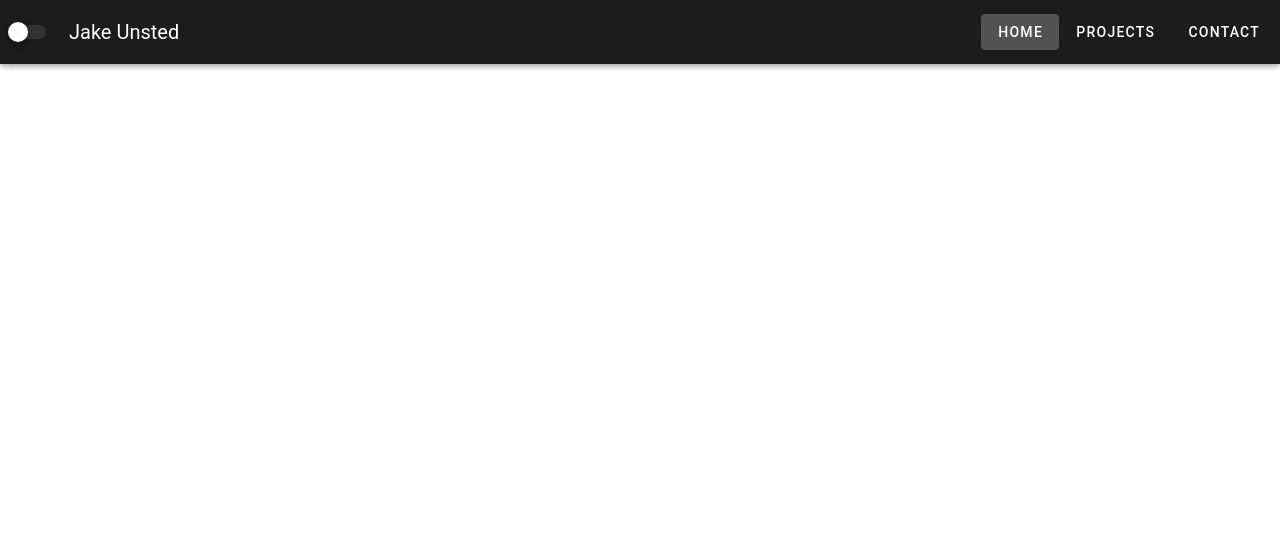
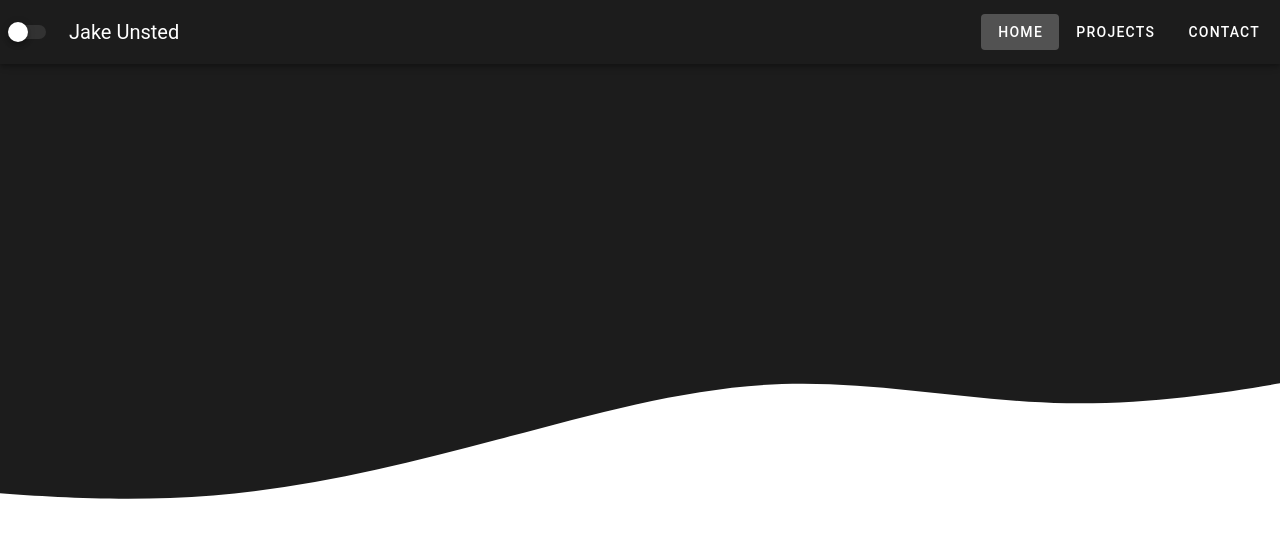
Before and after one commit to jakeunsted/jakeunsted.github.io, a Vue app: page / in a window 1280 px wide. Shown: the top 538 px of the page. Built offline with nearby package versions, Linux system fonts and the light colour scheme.

Commit message:
Wave background on home

```diff
--- /dev/null
+++ b/src/components/background/WaveBackground.vue
@@ -0,0 +1,27 @@
+<template>
+  <section class="curve">
+    <slot></slot>
+  </section>
+</template>
+
+<script>
+export default {
+  name: 'WaveBackground',
+  props: {
+    color: {
+      type: String,
+      default: '#1c1c1c'
+    }
+  },
+}
+</script>
+
+<style>
+.curve {
+  background-image: url('../../assets/waves/wave-haikei.svg');
+  background-position: center;
+  background-size: cover;
+  height: 100%;
+  margin-top: -200px
+}
+</style>
--- a/src/components/nav/NavigationBarDesktop.vue
+++ b/src/components/nav/NavigationBarDesktop.vue
@@ -1,5 +1,4 @@
 <template>
-  <v-app>
     <v-app-bar app color="primary">
       <v-switch v-model="isDarkMode" class="ml-2 theme-switch" @click="toggleTheme"></v-switch>
       <v-toolbar-title class="text-left">Jake Unsted</v-toolbar-title>
@@ -27,9 +26,7 @@
       </v-menu>
       <v-btn to="/contact" text :class="{ 'primary': currentPage === 'Contact' }">Contact</v-btn>
     </v-app-bar>
-
-    <router-view></router-view>
-  </v-app>
+    <!-- <router-view></router-view> -->
 </template>
 
 <script>
--- a/src/views/Home.vue
+++ b/src/views/Home.vue
@@ -1,16 +1,24 @@
 <template>
-  <NavigationBarMobile v-if="isMobile" current-page="Home" />
-  <NavigationBarDesktop v-else current-page="Home" />
+  <v-app>
+    <div class="nav-bar">
+      <NavigationBarMobile v-if="isMobile" current-page="Home" />
+      <NavigationBarDesktop v-else current-page="Home" />
+    </div>
+
+    <WaveBackground class="wave-background"/>
+  </v-app>
 </template>
 
 <script>
   import { ref, onMounted, onBeforeUnmount } from 'vue'
   import NavigationBarDesktop from '@/components/nav/NavigationBarDesktop.vue'
   import NavigationBarMobile from '@/components/nav/NavigationBarMobile.vue'
+  import WaveBackground from '@/components/background/WaveBackground.vue'
   export default {
   components: {
     NavigationBarDesktop,
-    NavigationBarMobile
+    NavigationBarMobile,
+    WaveBackground
   },
   setup() {
     const isMobile = ref(window.innerWidth <= 600);
@@ -39,3 +47,10 @@
   },
 };
 </script>
+
+<style scoped>
+.nav-bar {
+  position: relative;
+  z-index: 2;
+}
+</style>
```
Also changed, not shown: src/assets/waves/wave-haikei.svg (added).
